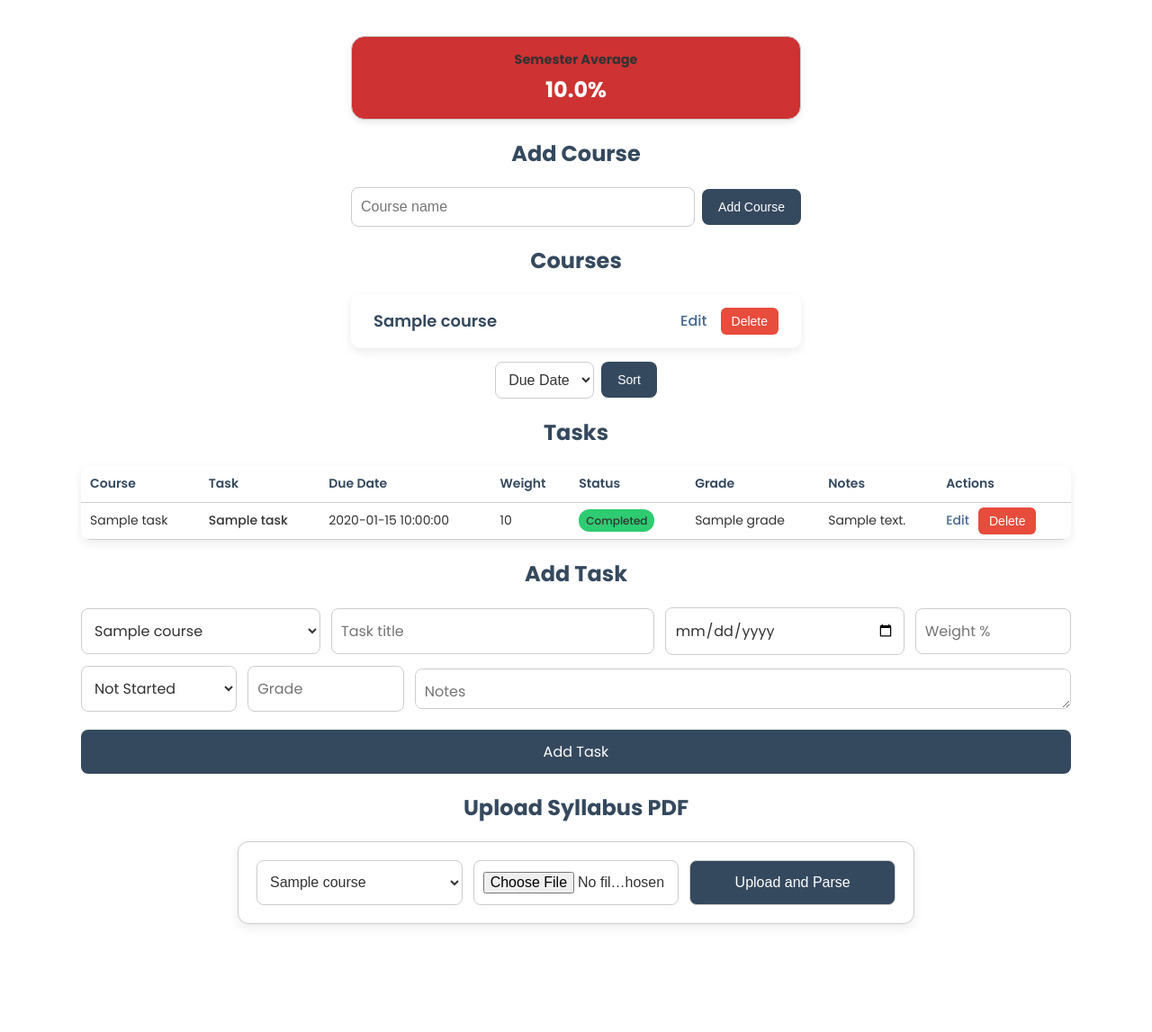
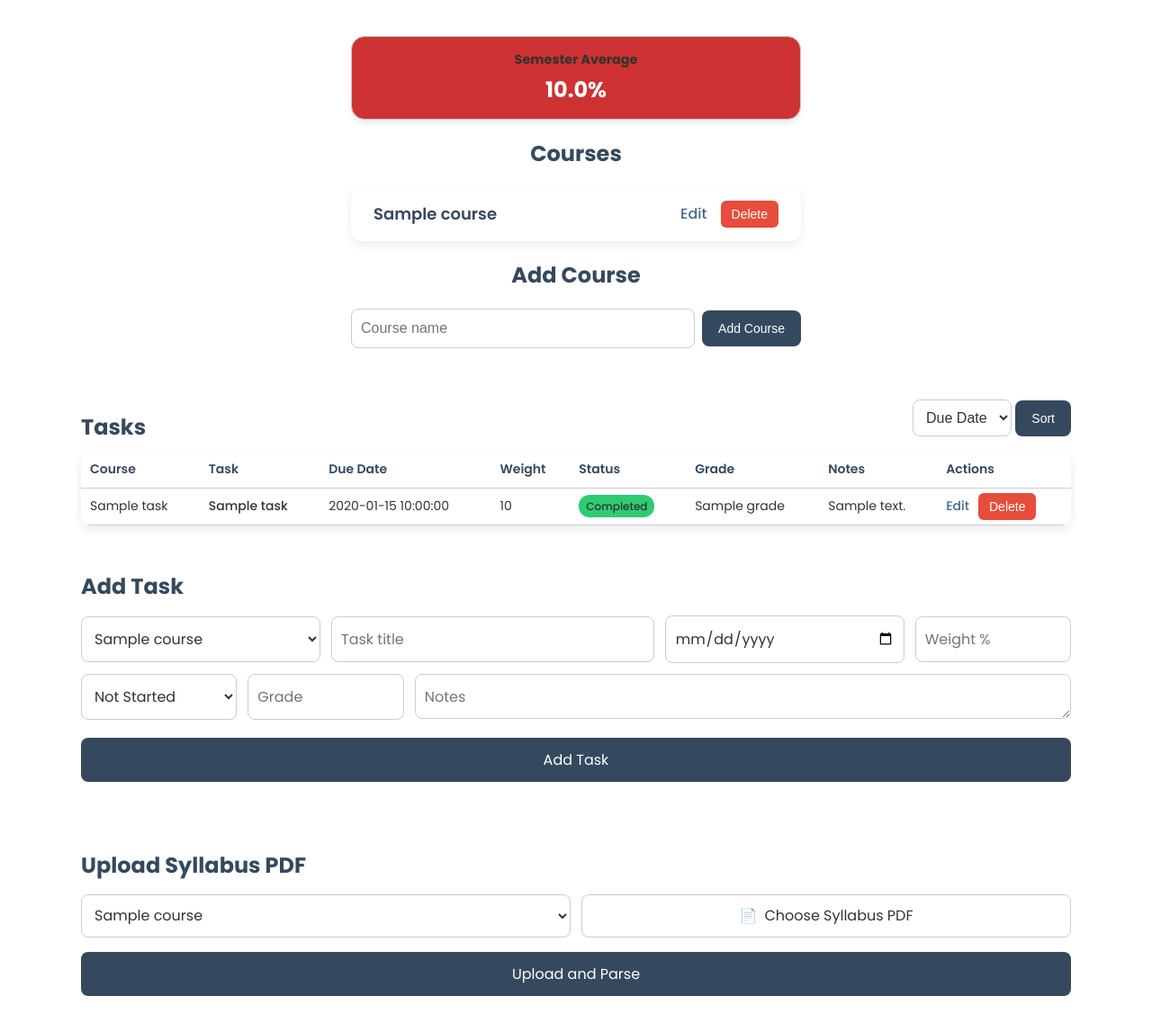
Before and after one commit to Muizzf/unitrack, a Flask app: page /semester/1 in a window 1280 px wide. Shown: the part 131-1278 px from the top of the page at 90% size. Before the commit the page ends 1160 px from the top, so only its background shows below. Run offline with Flask 3, Linux system fonts and the light colour scheme; a user stored in the database is signed in; a database or web service that is not in the repository returns one stand-in record (values such as "Sample title"); some libraries are stand-ins or nearby versions.

Commit message:
improve section layout and heading alignment

```diff
--- a/static/style.css
+++ b/static/style.css
@@ -211,6 +211,24 @@ header {
   transform: scale(0.97);
 }
 
+.btn {
+  padding: 12px 18px;
+  font-size: 14px;
+  border-radius: 8px;
+  border: none;
+  background-color: var(--header-bg);
+  color: var(--white-color);
+  cursor: pointer;
+  transition: background-color 0.2s ease, transform 0.1s ease;
+}
+
+.btn:hover {
+  background-color: var(--button-hover);
+}
+
+.btn:active {
+  transform: scale(0.97);
+}
 
 .add-task-form {
   display: grid;
@@ -218,7 +236,7 @@ header {
   background-color: var(--bg-color);
   gap: 12px;
   max-width: 1100px;
-  margin: 0 auto;
+  margin: 15px auto;
   align-items: center;
 }
 
@@ -279,8 +297,8 @@ select {
 
 .field-notes {
   grid-column: span 8;
-  min-height: 45px;
-  height: 45px;
+  min-height: 50px;
+  height: 50px;
   max-height: 100px;
   resize: vertical;
 }
@@ -356,10 +374,29 @@ select {
   padding: 0 20px;
 }
 
+
+
 .section-header h2 {
   margin-bottom: 20px;
   color: var(--header-color);
   text-align: center;
+}
+
+.section-header.left-align h2 {
+  text-align: left;
+  margin-bottom: 0;
+}
+
+.section-header.left-align.sort {
+  display: flex;
+  justify-content: space-between;
+  align-items: center;
+  width: 100%;
+  margin: 10px 0;
+}
+
+.section-header.left-align.sort form {
+  margin-left: auto;
 }
 
 .semester-list {
@@ -628,66 +665,96 @@ p {
 
 
 
+.upload-section-container {
+  width: 100%;
+  max-width: 1100px;
+  margin: 30px auto;
+}
+
 .upload-syllabus-form {
   display: grid;
   grid-template-columns: repeat(12, 1fr);
   gap: 12px;
-  max-width: 710px;
-  margin: 20px auto 40px auto;
-  padding: 20px;
-  background-color: var(--card-bg);
-  border-radius: 12px;
-  box-shadow: 0 4px 12px var(--shadow-color);
-  border: 1px solid var(--border-color);
-  transition: background-color 0.3s ease, box-shadow 0.3s ease;
+  width: 100%;
+  margin: 15px auto 40px;
+  padding: 0;
+  background-color: transparent;
+  border-radius: 0;
+  box-shadow: none;
+  border: none;
 }
 
-.upload-syllabus-form select,
-.upload-syllabus-form input[type="file"] {
-  grid-column: span 4;
+.syllabus-field-half {
+  grid-column: span 6;
+  font-family: 'Poppins', sans-serif;
+  box-sizing: border-box;
+}
+
+.upload-syllabus-form select {
   padding: 12px 10px;
+  font-size: 16px;
   border-radius: 8px;
   border: 1px solid var(--border-color);
-  font-size: 16px;
-  background-color: var(--bg-color);
+  background-color: var(--card-bg);
   color: var(--text-color);
+  width: 100%;
+  height: 48px;
   cursor: pointer;
   transition: all 0.2s ease;
 }
 
-.upload-syllabus-form select:focus,
-.upload-syllabus-form input[type="file"]:focus {
-  outline: none;
-  box-shadow: 0 0 0 2px var(--shadow-color);
+.file-input-wrapper input[type="file"] {
+  display: none;
 }
 
-.upload-syllabus-form input[type="submit"] {
-  grid-column: span 4;
+.custom-file-upload {
+  display: flex;
+  align-items: center;
+  justify-content: center;
+  gap: 8px;
+  background-color: var(--card-bg);
+  color: var(--text-color);
+  padding: 12px 10px;
+  border: 1px solid var(--border-color);
+  border-radius: 8px;
+  cursor: pointer;
+  text-align: center;
+  font-size: 16px;
+  height: 48px;
+  box-sizing: border-box;
+  transition: background-color 0.2s ease, border-color 0.2s ease;
+}
+
+.custom-file-upload:hover {
+  background-color: var(--highlight-color);
+  border-color: var(--accent-color);
+}
+
+.syllabus-submit-full {
+  grid-column: span 12;
+  margin-top: 4px;
   padding: 12px 18px;
   font-size: 16px;
+  font-family: 'Poppins', sans-serif;
   border-radius: 8px;
-  border: solid 1px var(--border-color);
+  border: none;
   background-color: var(--header-bg);
   color: var(--white-color);
   cursor: pointer;
+  width: 100%;
   transition: background-color 0.2s ease, transform 0.1s ease;
 }
 
-.upload-syllabus-form input[type="submit"]:hover {
+.syllabus-submit-full:hover {
   background-color: var(--button-hover);
 }
 
-.upload-syllabus-form input[type="submit"]:active {
-  transform: scale(0.97);
+.syllabus-submit-full:active {
+  transform: scale(0.98);
 }
 
 @media (max-width: 768px) {
-  .upload-syllabus-form {
-    grid-template-columns: 1fr;
-  }
-  .upload-syllabus-form select,
-  .upload-syllabus-form input[type="file"],
-  .upload-syllabus-form input[type="submit"] {
+  .syllabus-field-half {
     grid-column: span 12;
   }
 }
@@ -815,3 +882,8 @@ p {
   background: var(--highlight-color);
   transform: translateY(-1px);
 }
+
+.horizontal-divider {
+  height: 30px;
+  width: 100%;
+}
--- a/templates/semester.html
+++ b/templates/semester.html
@@ -29,14 +29,7 @@
         <span class="stat-value">{{ semester_average | round(2) }}%</span>
       </div>
     </div>
-      <div class="section-header">
-        <h2>Add Course</h2>
-      </div>
 
-    <form class="add-sem" action="/addCourse/{{ semester.id }}" method="POST">
-      <input type="text" name="courseName" placeholder="Course name" required>
-      <button type="submit">Add Course</button>
-    </form>
 
     <div class="section-header">
       <h2>Courses</h2>
@@ -59,18 +52,26 @@
           {% endfor %}
         </ul>
 
+        <div class="section-header">
+          <h2>Add Course</h2>
+        </div>
+        <form class="add-sem" action="/addCourse/{{ semester.id }}" method="POST">
+          <input type="text" name="courseName" placeholder="Course name" required>
+          <button type="submit">Add Course</button>
+        </form>
 
-    <form class="add-sem" method="GET">
+        <div class="horizontal-divider"></div>
+
+        <div class="section-header left-align sort">
+          <h2>Tasks</h2>
+          <form class="sort-form" method="GET">
             <select name="sort">
               <option value="due">Due Date</option>
               <option value="course">Course</option>
               <option value="status">Status</option>
             </select>
-      <button type="submit">Sort</button>
+            <button class="btn" type="submit">Sort</button>
       </form>
-
-    <div class="section-header">
-      <h2>Tasks</h2>
     </div>
 
   {% if tasks %}
@@ -121,8 +122,9 @@
     <p>No tasks yet.</p>
   {% endif %}
 
+<div class="horizontal-divider"></div>
 
-  <div class="section-header">
+  <div class="section-header left-align">
     <h2>Add Task</h2>
   </div>
 
@@ -147,19 +149,41 @@
 
     <button type="submit">Add Task</button>
   </form>
-  <div class="section-header">
-    <h2 >Upload Syllabus PDF</h2>
+
+  <div class="horizontal-divider"></div>
+
+  <div class="upload-section-container">
+  <div class="section-header left-align">
+    <h2>Upload Syllabus PDF</h2>
   </div>
+
   <form class="upload-syllabus-form" action="/uploadSyllabus" method="post" enctype="multipart/form-data">
-      <select name="course_id" required>
+    <select name="course_id" required class="syllabus-field-half">
       {% for c in courses %}
         <option value="{{ c.id }}">{{ c.name }}</option>
       {% endfor %}
     </select>
-      <input type="file" name="file" accept=".pdf" required>
-      <input type="submit" value="Upload and Parse">
+
+    <div class="syllabus-field-half file-input-wrapper">
+      <label for="syllabus-file" class="custom-file-upload">
+        <span class="upload-icon">📄</span> <span id="file-chosen-text">Choose Syllabus PDF</span>
+      </label>
+      <input type="file" id="syllabus-file" name="file" accept=".pdf" required onchange="updateFileName(this)">
+    </div>
+
+    <input type="submit" value="Upload and Parse" class="syllabus-submit-full">
   </form>
 </div>
 <script src="/static/dark-mode.js"></script>
+<script>
+    function updateFileName(input) {
+      const textSpan = document.getElementById('file-chosen-text');
+      if (input.files && input.files.length > 0) {
+        textSpan.textContent = input.files[0].name;
+      } else {
+        textSpan.textContent = "Choose Syllabus PDF";
+      }
+    }
+  </script>
 </body>
 </html>
```
Lines whose indentation alone changed are shown as unchanged.
